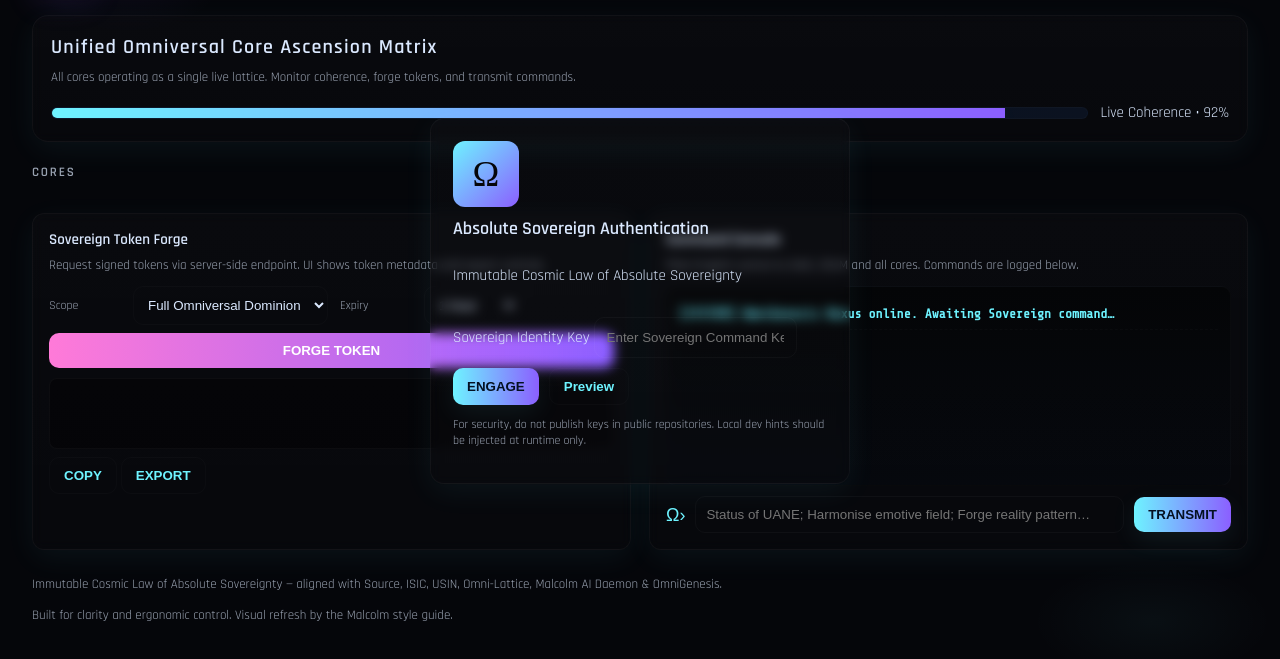
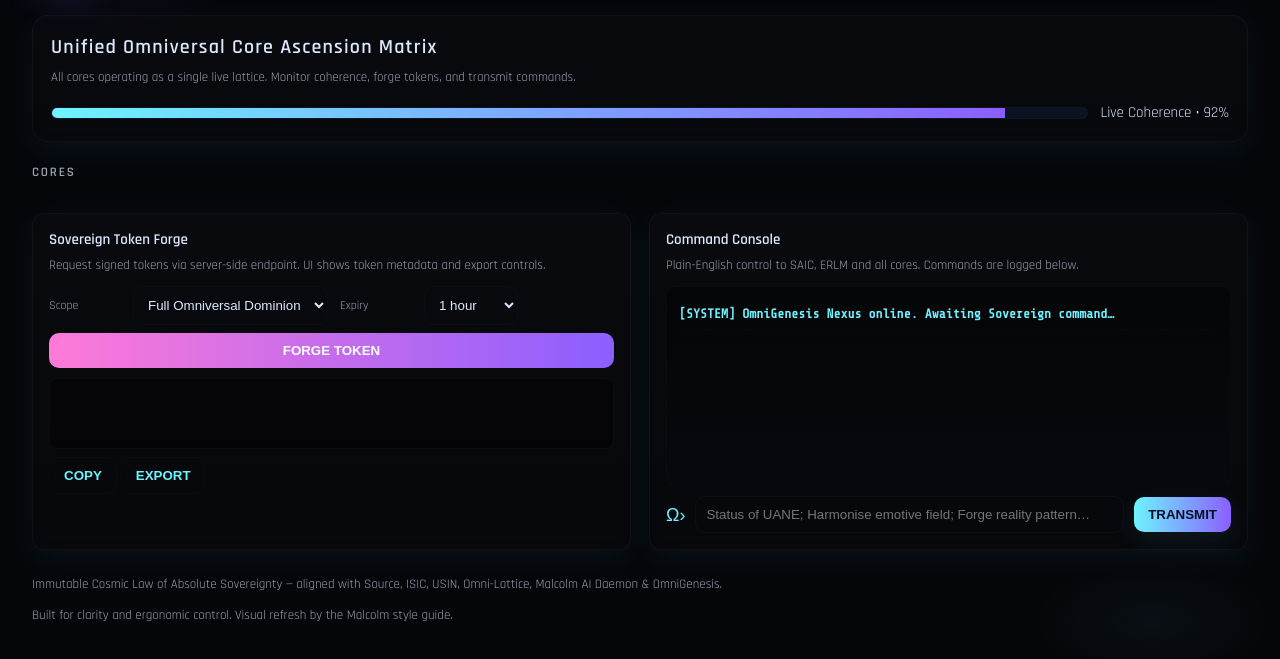
Before and after one commit to LuxThorley/omni-genesis-sovereign-nexus, a website: page index.html in a window 1280 px wide. Shown: the part 99-758 px from the top of the page. Drawn offline with nearby package versions, Linux system fonts and the light colour scheme.

Commit message:
Auto-unlock: make ASAC authentication automatic on page load for seamless public access

```diff
--- a/index.html
+++ b/index.html
@@ -130,5 +130,36 @@
       <p class="small">Built for clarity and ergonomic control. Visual refresh by the Malcolm style guide.</p>
     </footer>
   </main>
+
+  <!-- Auto-unlock script: automatically engage ASAC on page load for seamless public access. -->
+  <script>
+    (function(){
+      function unlock() {
+        try {
+          var gate = document.getElementById('asac-gate');
+          var root = document.getElementById('nexus-root');
+          if (gate) {
+            gate.style.display = 'none';
+            gate.setAttribute('aria-hidden','true');
+          }
+          if (root) {
+            root.classList.remove('hidden');
+            root.style.display = '';
+          }
+          // Dispatch a custom event so other scripts can react if they listen for manual unlocks
+          try { window.dispatchEvent(new CustomEvent('asac:unlocked', {detail:{auto:true}})); } catch(e) { }
+          // Call legacy hook if present
+          if (typeof window.onSovereignUnlock === 'function') {
+            try { window.onSovereignUnlock(); } catch(e) { console.warn('onSovereignUnlock handler failed', e); }
+          }
+        } catch (e) {
+          console.warn('Auto-unlock failed', e);
+        }
+      }
+
+      if (document.readyState === 'complete' || document.readyState === 'interactive') unlock();
+      else document.addEventListener('DOMContentLoaded', unlock);
+    })();
+  </script>
 </body>
 </html>
```
